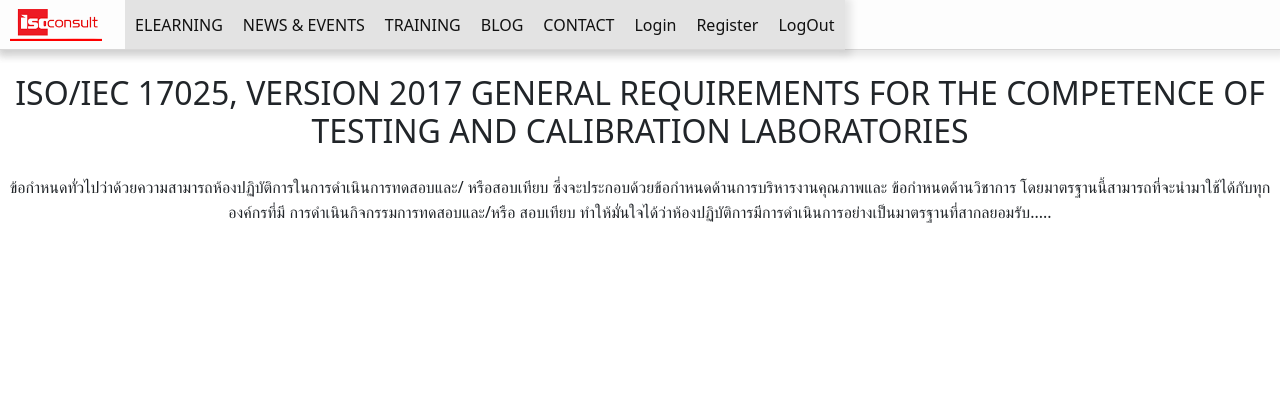
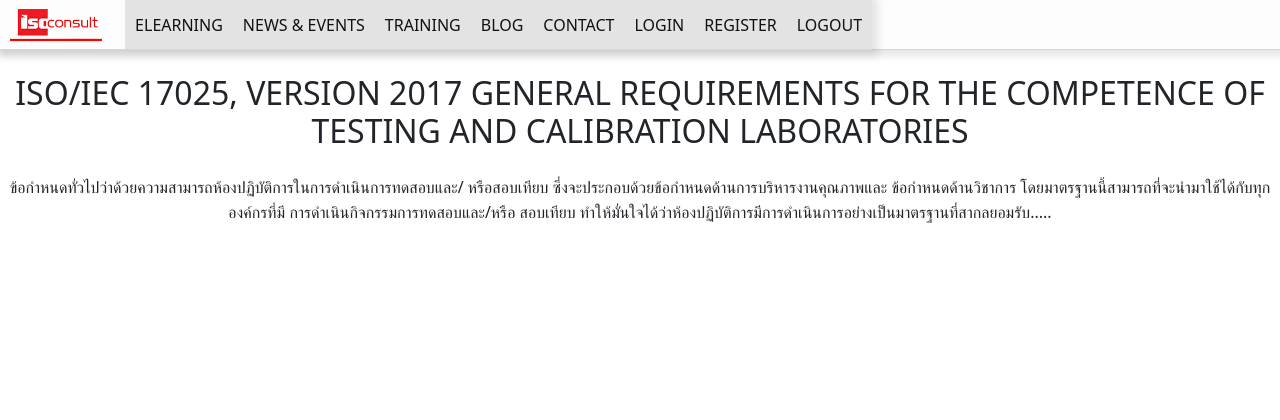
Before and after one commit to Tyne14x/isoconsultmodleonline, a Django app: page /blog/ in a window 1280 px wide. Shown: the top 420 px of the page. Run offline with Django 4.2, Linux system fonts and the light colour scheme.

Commit message:
add icon

```diff
--- a/app_general/templates/app_general/components/base.html
+++ b/app_general/templates/app_general/components/base.html
@@ -6,6 +6,7 @@
     <meta charset="UTF-8">
     <meta http-equiv="X-UA-Compatible" content="IE=edge">
     <meta name="viewport" content="width=device-width, initial-scale=1.0">
+    <link rel="icon" href="{% static 'app_general/logo.ico' %}">
     <link rel="stylesheet" href="{% static 'app_general/normalize.css' %}">
     <link rel="stylesheet" href="{% static 'app_general/main.css' %}">
     <link href="https://cdn.jsdelivr.net/npm/bootstrap@5.3.0-alpha1/dist/css/bootstrap.min.css" rel="stylesheet"
--- a/app_general/templates/app_general/components/site_header.html
+++ b/app_general/templates/app_general/components/site_header.html
@@ -9,8 +9,9 @@
         <a class="site-header-item" href="{% url 'training' %}">TRAINING</a>
         <a class="site-header-item" href="{% url 'blog' %}">BLOG</a>
         <a class="site-header-item" href="{% url 'contact' %}">CONTACT</a>
-        <a class="site-header-item" href="{% url 'login' %}">Login</a>
-        <a class="site-header-item" href="{% url 'register' %}">Register</a>
-        <a class="site-header-item" href="{% url 'logout' %}">LogOut</a>
+        <a class="site-header-item " href="{% url 'login' %}">LOGIN</a>
+        <a class="site-header-item " href="{% url 'register' %}">REGISTER</a>
+        <a class="site-header-item " href="{% url 'logout' %}">LOGOUT</a>
     </div>
+
 </header>
```
Also changed, not shown: app_general/templates/app_general/home.html (+7 -6 lines), app_general/static/app_general/logo.ico (added).
